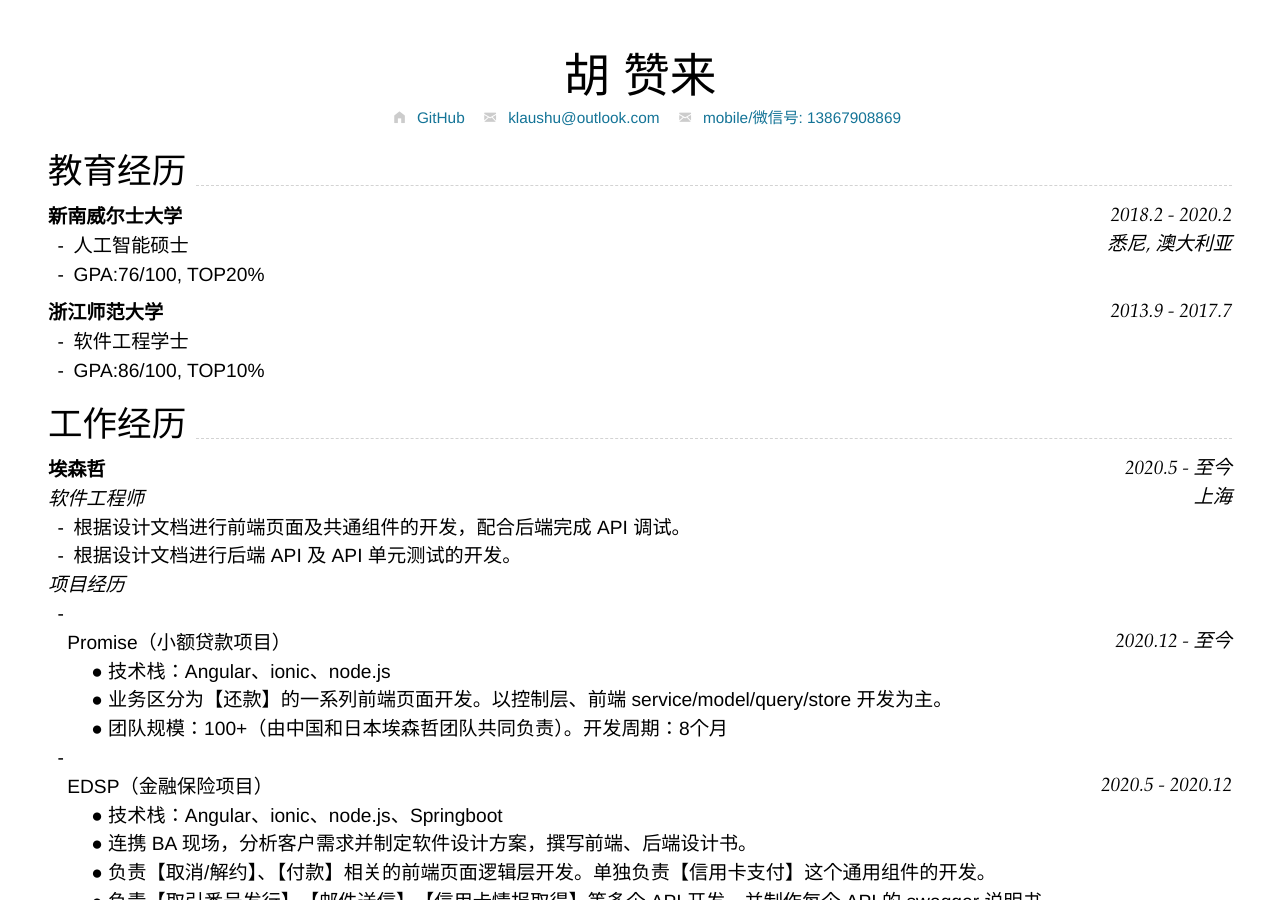
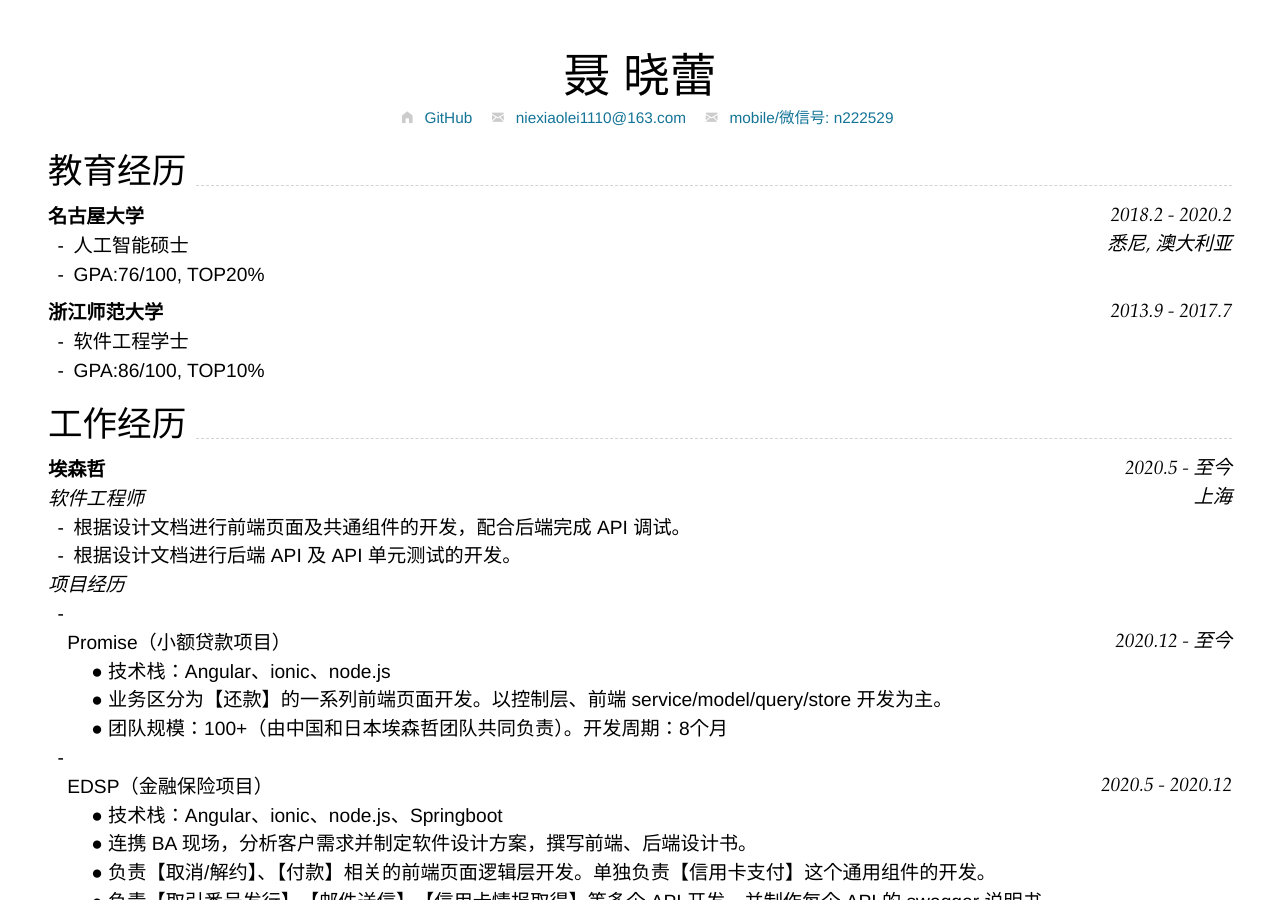
Before and after one commit to xiaolei1110/resume, a Jekyll site: the page built from index.md, in a window 1280 px wide and 900 px high. Built offline with Jekyll 4.4.1, drawn with Linux system fonts in a browser that asks for light colours; nearby versions of some CDN libraries; some of the changed text lies outside the part shown.

Commit message:
Update index.md

````diff
--- a/index.md
+++ b/index.md
@@ -3,15 +3,15 @@ layout: cv
 title: Hu Zanlai Resume
 email:
   url: mailto:klaushu@outlook.com
-  text: klaushu@outlook.com
+  text: niexiaolei1110@163.com
 wechat:
-  text: "mobile/微信号: 13867908869"
+  text: "mobile/微信号: n222529"
 homepage:
   url: https://github.com/zanlaihu
   text: GitHub
 ---
 
-# **胡** **赞来**
+# **聂** **晓蕾**
 
 <!--
 include contact information from the front matter
@@ -25,7 +25,7 @@ Supported arguments:
 
 ## 教育经历
 
-### **新南威尔士大学** `2018.2 - 2020.2`
+### **名古屋大学** `2018.2 - 2020.2`
 
 ```
 悉尼, 澳大利亚
````
Also changed, not shown: other parts of index.md (+0 -7 lines).
